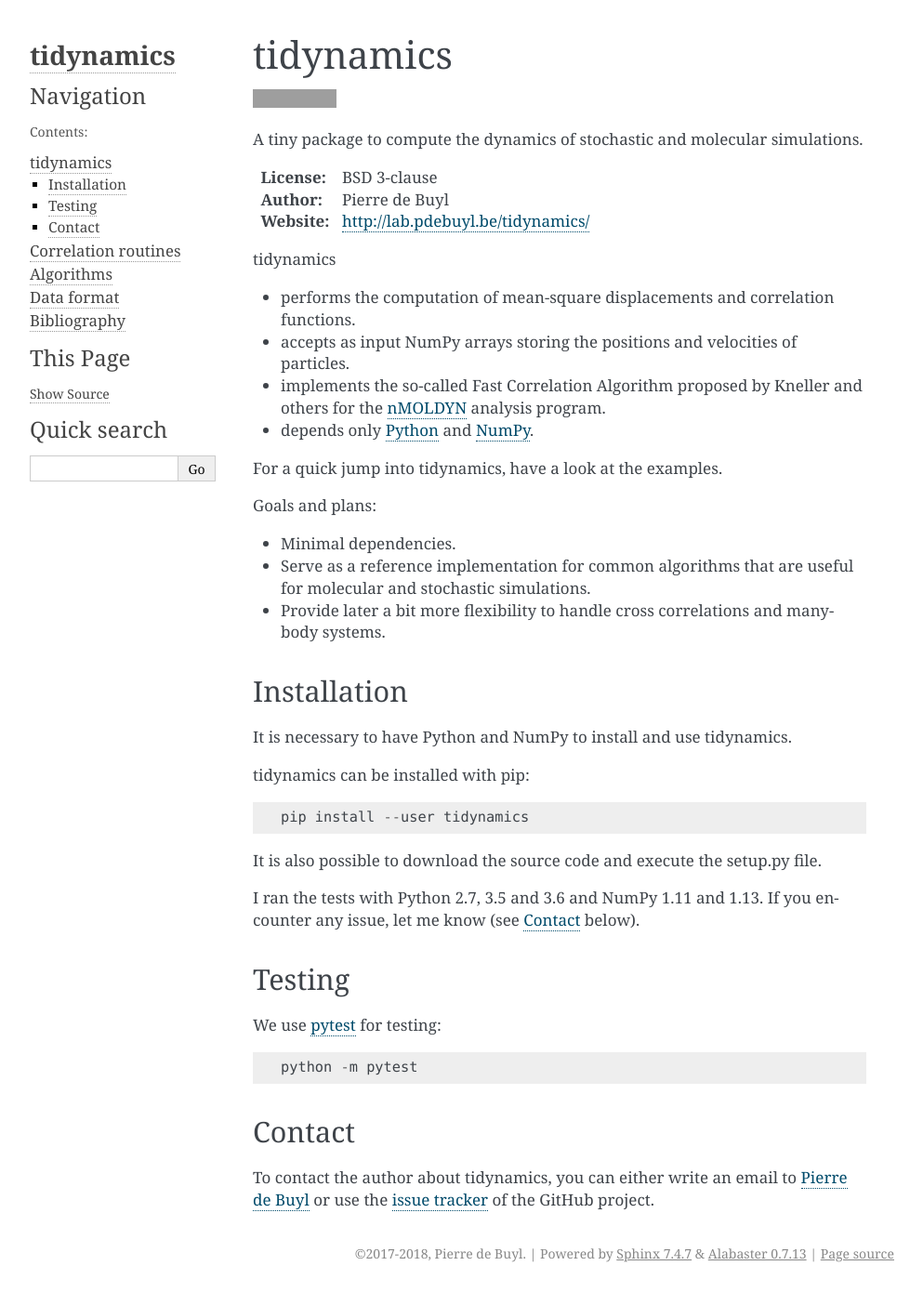
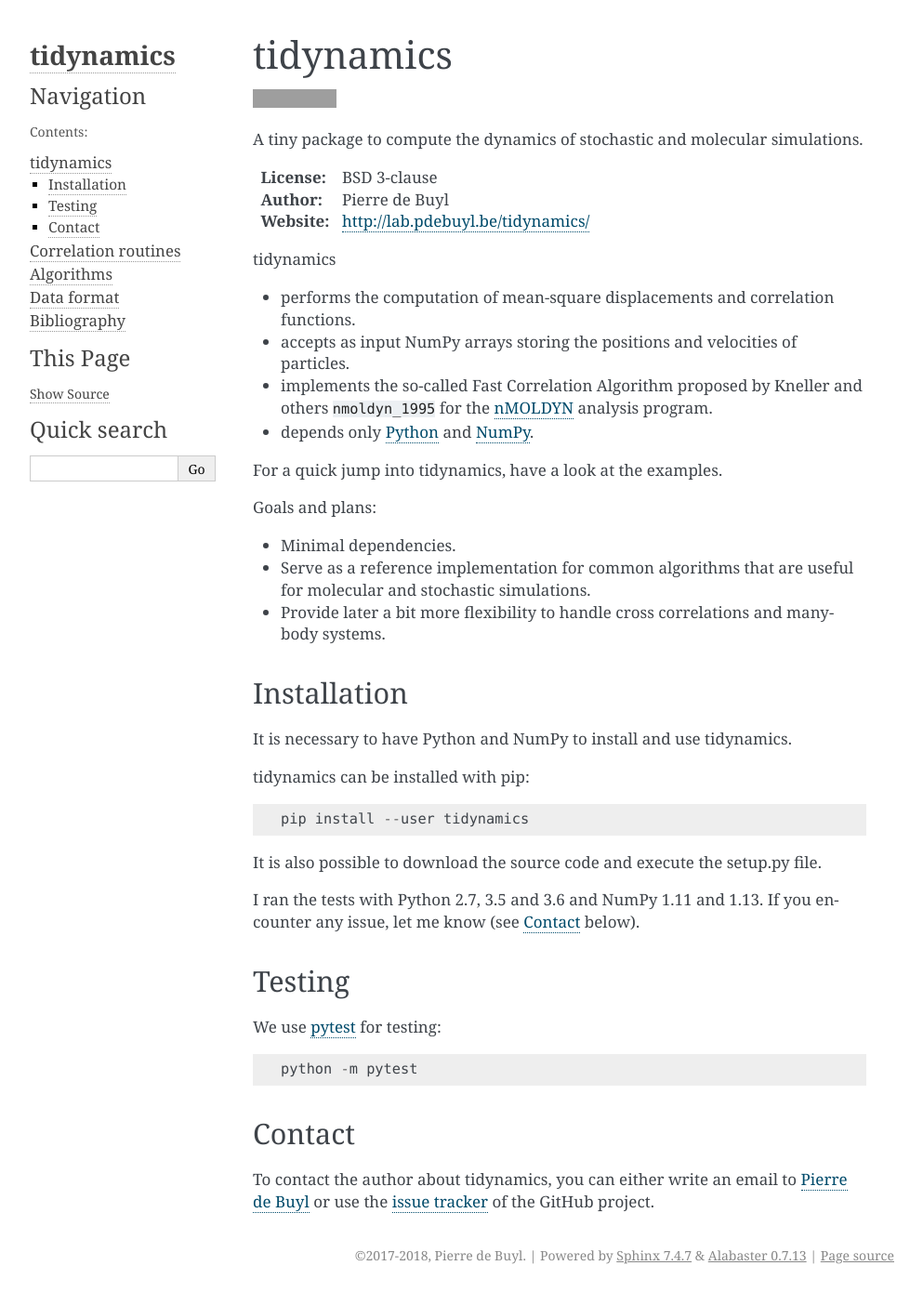
Before and after one commit to pdebuyl-lab/tidynamics, a Sphinx documentation site: the page built from doc/index.rst, in a window 1280 px wide. Shown: the whole page at 93% size, without its empty margins (148-1141 px from the left). Built offline with Sphinx 7.4.7, drawn with Linux system fonts in a browser that asks for light colours; pages that are not in the unit, such as notebooks, are missing from menus; cross-references to code outside the pages are shown as plain code; grey boxes are pictures that could not be loaded.

Commit message:
add reference to nmoldyn in index

```diff
--- a/doc/index.rst
+++ b/doc/index.rst
@@ -28,8 +28,9 @@ tidynamics
 
 - performs the computation of mean-square displacements and correlation functions.
 - accepts as input NumPy arrays storing the positions and velocities of particles.
-- implements the so-called Fast Correlation Algorithm proposed by Kneller and others for the
-  `nMOLDYN <http://dirac.cnrs-orleans.fr/plone/software/nmoldyn/>`_ analysis program.
+- implements the so-called Fast Correlation Algorithm proposed by Kneller and others
+  :cite:`nmoldyn_1995` for the `nMOLDYN
+  <http://dirac.cnrs-orleans.fr/plone/software/nmoldyn/>`_ analysis program.
 - depends only `Python <https://www.python.org/>`_ and `NumPy <http://www.numpy.org/>`_.
 
 For a quick jump into tidynamics, have a look at the examples.
```
